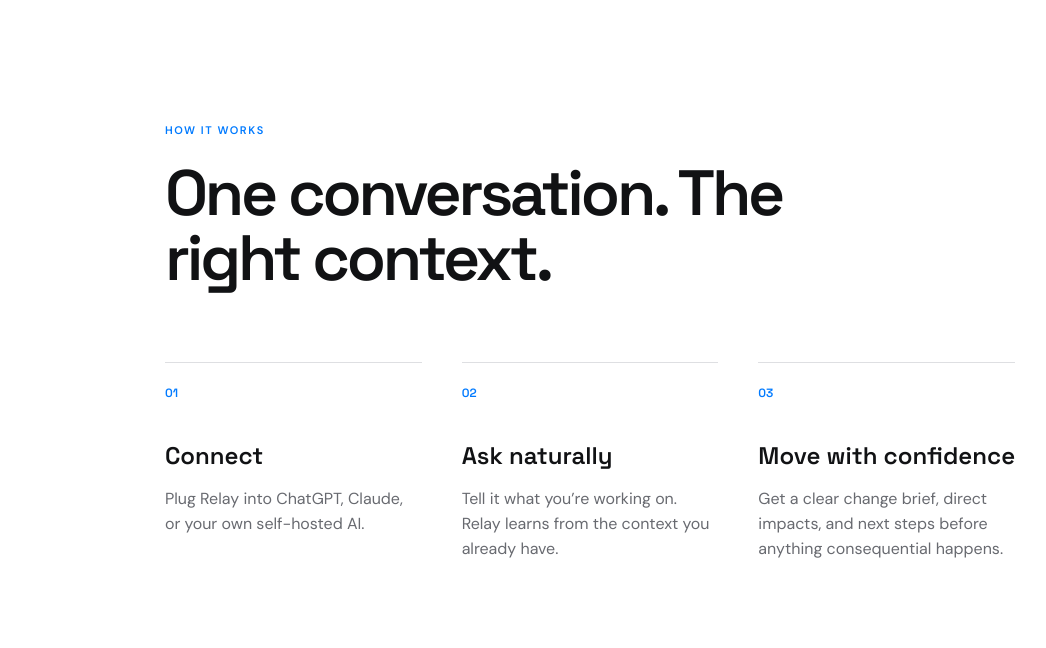
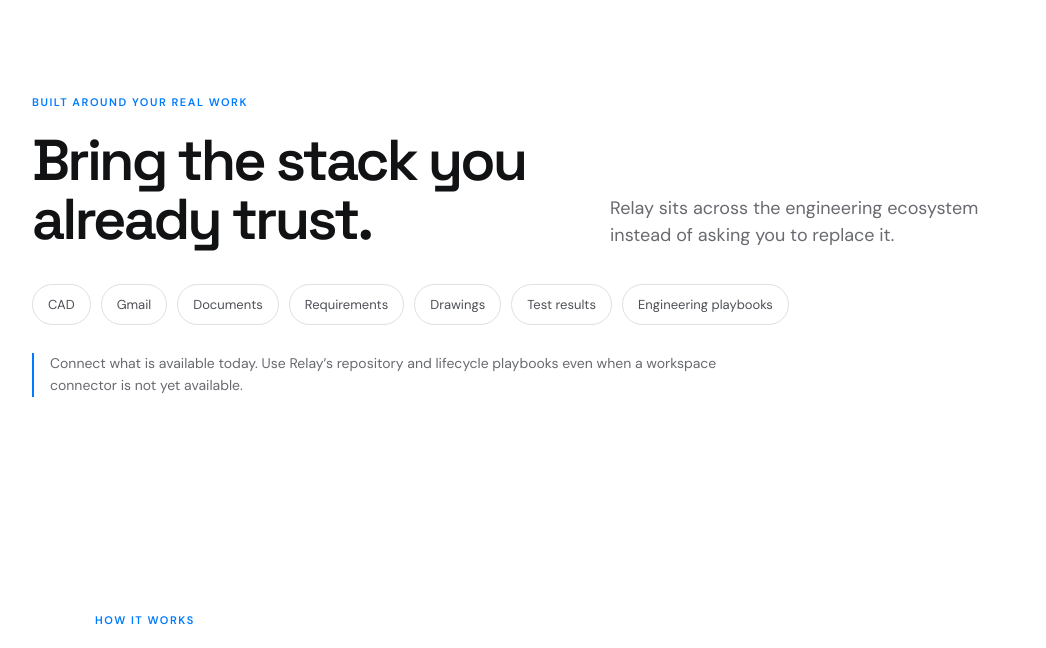
Before and after one commit to jkunalv6/3rd-meridian-website-, a plain HTML site: page index.html in a window 1280 px wide. Shown: the part 1476-2124 px from the top of the page, without its empty margins (50-1096 px from the left). Drawn offline with Linux system fonts and the light colour scheme.

Commit message:
Clarify Relay ecosystem and product pillars

```diff
--- a/script.js
+++ b/script.js
@@ -69,6 +69,23 @@
 const relayCardBody = document.querySelector('.relay-card-copy>p');
 if (relayCardBody) relayCardBody.textContent = 'Relay connects to CAD, Gmail, documents, and project context, then helps the engineer carry decisions, evidence, and next steps through the lifecycle. When a connector is unavailable, its own engineering repository and playbooks still give you a useful place to start.';
 
+const ecosystem = document.createElement('section');
+ecosystem.className = 'ecosystem-strip wrap';
+ecosystem.innerHTML = '<div class="section-label">Built around your real work</div><div class="ecosystem-copy"><h2>Bring the stack you already trust.</h2><p>Relay sits across the engineering ecosystem instead of asking you to replace it.</p></div><div class="ecosystem-list"><span>CAD</span><span>Gmail</span><span>Documents</span><span>Requirements</span><span>Drawings</span><span>Test results</span><span>Engineering playbooks</span></div><p class="ecosystem-note">Connect what is available today. Use Relay’s repository and lifecycle playbooks even when a workspace connector is not yet available.</p>';
+const relaySection = document.querySelector('.relay-section');
+if (relaySection && !document.querySelector('.ecosystem-strip')) relaySection.insertAdjacentElement('afterend', ecosystem);
+
+const howSteps = [
+  ['Connect the context', 'Bring the tools, files, messages, requirements, and decisions around a project into one working conversation.'],
+  ['Assist the engineer', 'Use Relay as a documentation partner and veteran-style sounding board while you frame, explore, compare, and verify a design.'],
+  ['Build engineering memory', 'Turn decisions, evidence, open questions, and lifecycle lessons into reusable context for the next problem.']
+];
+document.querySelectorAll('.steps .step').forEach((step, index) => {
+  const [title, copy] = howSteps[index] || howSteps[0];
+  step.querySelector('h3').textContent = title;
+  step.querySelector('p').textContent = copy;
+});
+
 const videoSection = document.querySelector('.feature-videos');
 if (videoSection) {
   videoSection.querySelector('h2').textContent = 'A short film about the engineer’s second brain.';
--- a/styles.css
+++ b/styles.css
@@ -66,6 +66,13 @@
 .privacy-note{border:1px solid #dfe8f4;background:#f6faff;border-radius:14px;padding:16px 18px;margin-top:28px;display:grid;gap:5px;font-size:14px;line-height:1.45}
 .privacy-note strong{color:var(--ink)}
 .privacy-note span{color:var(--muted)}
+.ecosystem-strip{padding-top:92px;padding-bottom:96px}
+.ecosystem-copy{display:grid;grid-template-columns:1fr 1fr;gap:40px;align-items:end;margin:22px 0 34px}
+.ecosystem-copy h2{font:600 clamp(36px,4.5vw,58px)/1.04 'Space Grotesk';letter-spacing:-.05em;margin:0}
+.ecosystem-copy p{color:var(--muted);font-size:18px;line-height:1.55;max-width:420px;margin:0}
+.ecosystem-list{display:flex;flex-wrap:wrap;gap:10px}
+.ecosystem-list span{border:1px solid var(--line);border-radius:999px;padding:11px 15px;color:#4d5056;font-size:13px;background:#fff}
+.ecosystem-note{border-left:2px solid var(--blue);padding-left:16px;color:var(--muted);font-size:14px;line-height:1.55;max-width:690px;margin:28px 0 0}
 .story-step>span:empty{display:none}
 .story-step h3{margin-top:12px}
 .scene-number{font:600 11px 'Space Grotesk';letter-spacing:.14em;text-transform:uppercase;color:#79b9ff}
@@ -84,4 +91,9 @@
   .video-grid{grid-template-columns:1fr;gap:18px;margin-top:30px}
   .video-placeholder{min-height:205px;aspect-ratio:auto;padding:20px}
   .video-placeholder>span:not(.scene-number){font-size:20px}
+  .ecosystem-strip{padding-top:70px;padding-bottom:72px}
+  .ecosystem-copy{grid-template-columns:1fr;gap:18px;margin-bottom:26px}
+  .ecosystem-copy p{font-size:17px}
+  .ecosystem-list{gap:8px}
+  .ecosystem-list span{padding:9px 12px;font-size:12px}
 }
```
